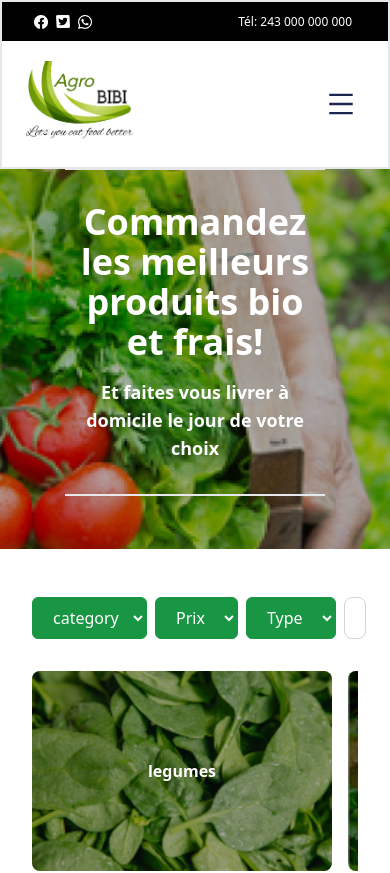
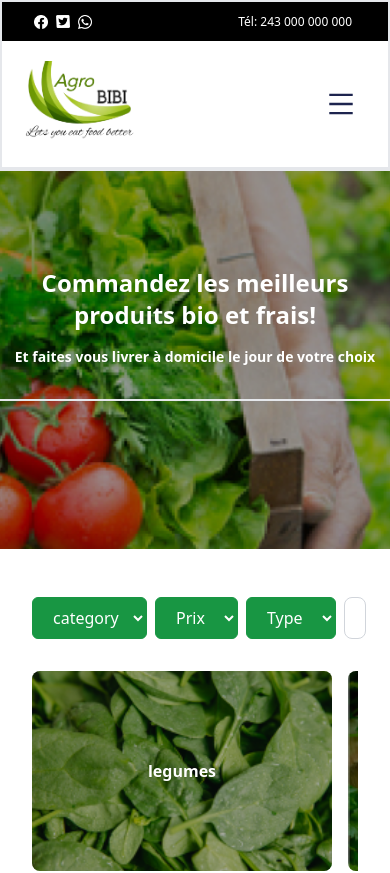
Before and after one commit to Joetdz/AgroBibi, a Next.js app: page /shop in a window 390 px wide. Shown: the top 873 px of the page. Built offline with nearby package versions, Linux system fonts and the light colour scheme.

Commit message:
fix : texte on mobile

```diff
--- a/src/components/CategoriesContainer.js
+++ b/src/components/CategoriesContainer.js
@@ -7,7 +7,7 @@ function CategoriesContainer() {
       <div className="w-2/3">
         <SearchBar />
       </div>
-      <div className="  flex  w-full flex-row space-x-4 overflow-y-auto pt-8">
+      <div className="  flex  w-full flex-row space-x-4   overflow-y-auto pt-8">
         <CardCategory title="legumes" bg="/agrobibi/legumes.png" />
         <CardCategory title="legume" bg="/agrobibi/epices.png" />
         <CardCategory title="legume" bg="/agrobibi/fruits.png" />
--- a/src/pages/index.js
+++ b/src/pages/index.js
@@ -100,7 +100,7 @@ export default function Home() {
         />
         <div className="flex w-full flex-col justify-between   md:flex-row">
           <div>
-            <h1 className="pb-3 pt-2 text-xl font-bold text-[#189643] md:text-4xl">
+            <h1 className="pb-3 pt-2 text-3xl font-bold text-[#189643] md:text-4xl">
               Devenez fournisseur{' '}
             </h1>
             <div className="h-[5px] w-1/4 rounded-full bg-[#189643]"></div>
@@ -110,7 +110,7 @@ export default function Home() {
               height={447}
               className="flex h-[auto] w-1/2 pt-8 md:hidden"
             />
-            <p className="w-full pt-8 text-lg md:pb-8">
+            <p className="w-full pb-8 pt-8 text-lg">
               Le partenariat avec Agrobibi est un excellent moyen pour les
               agriculteurs de la République Démocratique du Congo de
               s&apos;associer à une entreprise innovante et novatrice, qui met à
@@ -139,11 +139,11 @@ export default function Home() {
       <section className="flex h-[100vh] w-full flex-row items-center  justify-between pl-8 pr-16 pr-8  md:pl-16">
         <div className="flex w-full flex-row justify-between">
           <div>
-            <h1 className="pb-3 pt-2 text-4xl font-bold text-[#189643]">
+            <h1 className="pb-3 pt-2 text-3xl font-bold text-[#189643] md:text-4xl">
               Formations & Conférences{' '}
             </h1>
             <div className="h-[5px] w-1/4 rounded-full bg-[#189643]"></div>
-            <p className="w-3/4 pb-8 pt-8 text-lg">
+            <p className="w-full pb-8 pt-8 text-lg md:w-3/4">
               Nos formations et conférences sont conçues pour fournir des
               informations sur les dernières technologies et outils agricoles,
               les stratégies concurrentielles et les bonnes pratiques agricoles.
--- a/src/pages/shop/index.js
+++ b/src/pages/shop/index.js
@@ -6,12 +6,12 @@ const shop = () => {
     <Layout>
       <section className=" h-[100vh] ">
         <div className="flex h-[45vh] w-full  flex-col bg-[url('/agrobibi/Legumes.png')] bg-cover bg-center bg-no-repeat">
-          <div className="justify-centerbg-black flex h-full w-full  flex-col items-center bg-black bg-opacity-30">
-            <span className="mb-10 flex w-2/3 flex-col border-b-2 border-t p-3 pb-8 pt-8 text-center">
-              <h1 className="pb-4 text-4xl font-bold text-white">
+          <div className="justify-centerbg-black flex h-full w-full  flex-col items-center bg-black bg-opacity-40">
+            <span className="mb-10flex w-full flex-col border-b-2 border-t-2 p-3 pb-8 pt-24 text-center md:w-2/3">
+              <h1 className="pb-4 text-2xl font-bold text-white md:text-4xl">
                 Commandez les meilleurs produits bio et frais!
               </h1>
-              <p className="text-lg font-semibold text-white">
+              <p className="text-sm font-semibold text-white md:text-lg">
                 Et faites vous livrer à domicile le jour de votre choix{' '}
               </p>
             </span>
```
Also changed, not shown: 1 other file (tests, documents, lock files or other folders).
